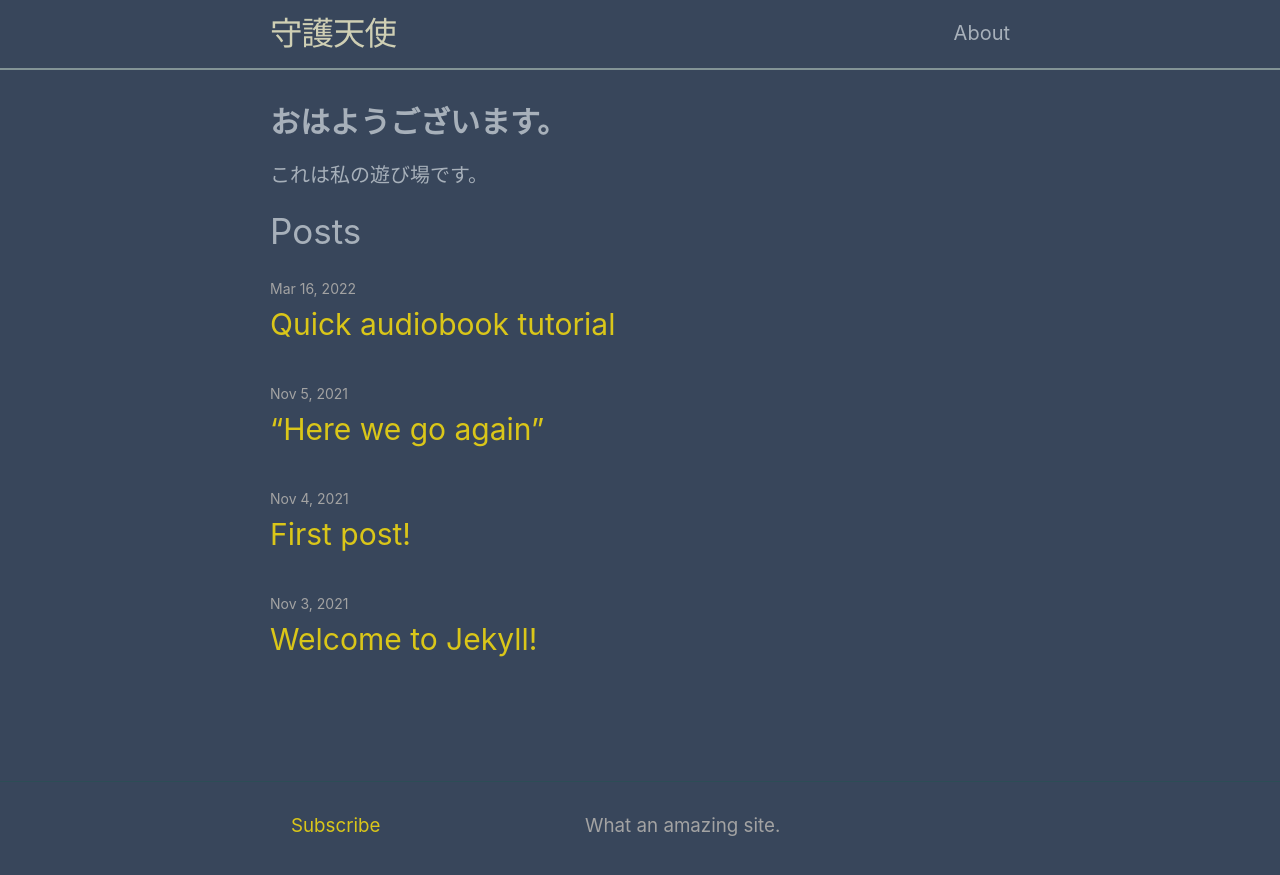
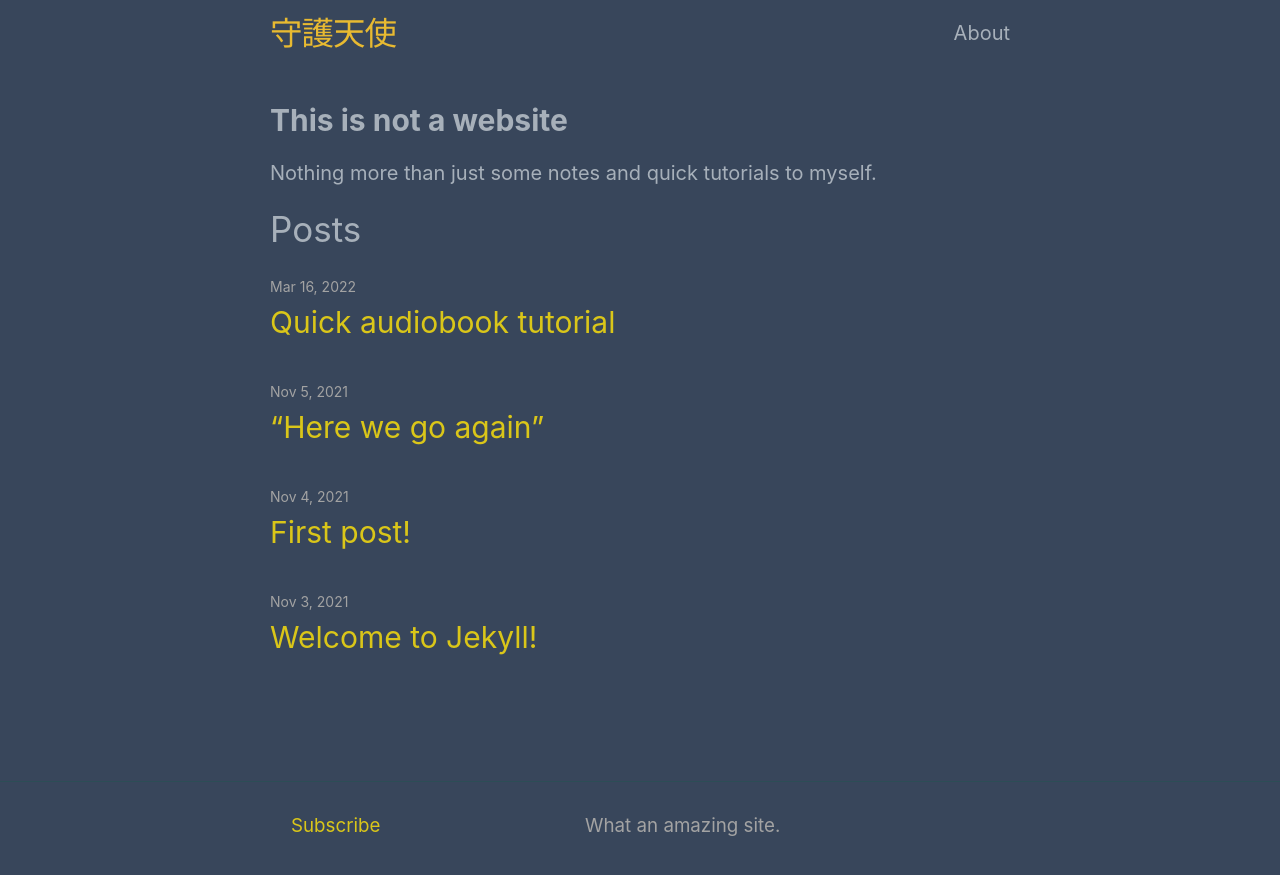
Before and after one commit to shgtns/shgtns.github.io, a Jekyll site: the page built from index.markdown, in a window 1280 px wide. Shown: the top 875 px of the page. Built offline with Jekyll 4.4.1, drawn with Linux system fonts in a browser that asks for light colours.

Commit message:
Site UPDATE

```diff
--- a/_sass/minima/custom-styles.scss
+++ b/_sass/minima/custom-styles.scss
@@ -3,7 +3,7 @@
 
 .site-header{
     border-top:0px;
-    border-bottom:2px solid $border-color-03;
+    border-bottom:0px solid $border-color-03;
 }
 .site-title{
     font-weight: 500;
--- a/_sass/minima/custom-variables.scss
+++ b/_sass/minima/custom-variables.scss
@@ -2,10 +2,10 @@
 $base-font-size:   20px;
 
 $link-base-color:       #dac619;
-$link-visited-color:    mix(#dac619, $sol-mono00);
+$link-visited-color:    darken($link-base-color, 15%);
 
 $background-color:      #38465b;
 $code-background-color: #04242d;
 $text-color:            #a7b0ba;
 $brand-color:           #a3a3a3;
-$site-title-color:      #cfcfb4;
+$site-title-color:      #e8ba31;
--- a/index.markdown
+++ b/index.markdown
@@ -5,6 +5,6 @@
 layout: home
 list_title: 'Posts'
 ---
-**<span style="font-size: 1.5em;">おはようございます。</span>**
+**<span style="font-size: 1.5em;">This is not a website</span>**
 
-これは私の遊び場です。
+Nothing more than just some notes and quick tutorials to myself.
```
